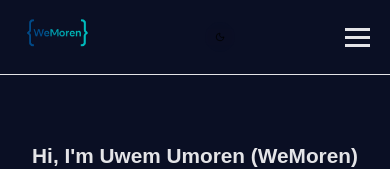
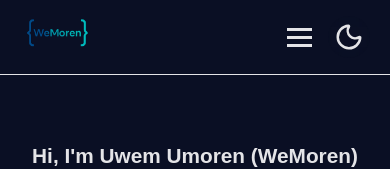
Before and after one commit to WeMoren/wemoren-portf, a Next.js app: page / in a window 390 px wide. Shown: the top 169 px of the page. Built offline with nearby package versions, Linux system fonts and the light colour scheme.

Commit message:
modified light/dark mode

```diff
--- a/src/app/components/LightDarkMode.jsx
+++ b/src/app/components/LightDarkMode.jsx
@@ -23,11 +23,11 @@ const LightDarkMode = () => {
 
   return (
     <div>
-      <button onClick={toggleTheme} aria-label="Toggle theme">
+      <button onClick={toggleTheme} style={{width:"auto",height:"auto", padding:"6px", display:"flex", alignItems:"center", justifyContent:"center"}}  aria-label="Toggle theme">
         {theme === "dark" ? (
-          <Moon className="moon" size={22} />
+          <Moon color="var(--soft-silver)" size={30} />
         ) : (
-          <Sun size={22} className="sun" />
+          <Sun size={30} color="goldenrod"  />
         )}
       </button>
     </div>
--- a/src/app/components/Navbar.jsx
+++ b/src/app/components/Navbar.jsx
@@ -53,8 +53,9 @@ const Navbar = () => {
           </Link>
         ))}
       </div>
-      <LightDarkMode />
+
       {/* Hamburger menu */}
+      <div className="nav-right">
         <div
           className={`hamburger ${openMenu ? "open" : ""}`}
           onClick={() => setOpenMenu(!openMenu)}
@@ -65,6 +66,7 @@ const Navbar = () => {
         </div>
 
         {/* Mobile Menu */}
+
         <div className={`mobile-menu ${openMenu ? "show" : ""}`}>
           {links.map((link) => (
             <Link
@@ -76,6 +78,8 @@ const Navbar = () => {
             </Link>
           ))}
         </div>
+        <LightDarkMode />
+      </div>
     </nav>
   );
 };
--- a/src/app/globals.css
+++ b/src/app/globals.css
@@ -91,6 +91,12 @@ body {
   align-items: center;
   justify-content: space-between;
   padding: 20px;
+}
+
+.nav-right {
+  display: flex;
+  align-items: center;
+  gap: 16px;
 }
 
 .nav-links {
@@ -316,7 +322,7 @@ body {
 
 .mobile-menu {
   display: none;
-  position: absolute;
+  position: fixed;
   top: 75px;
   right: 0;
   width: 100%;
@@ -450,6 +456,10 @@ body {
 
 /* Mobile */
 @media (max-width: 768px) {
+  .nav-right {
+    margin-left: auto;
+  }
+
   .footer-grid {
     grid-template-columns: 1fr;
     text-align: center;
```
Lines whose indentation alone changed are shown as unchanged.
